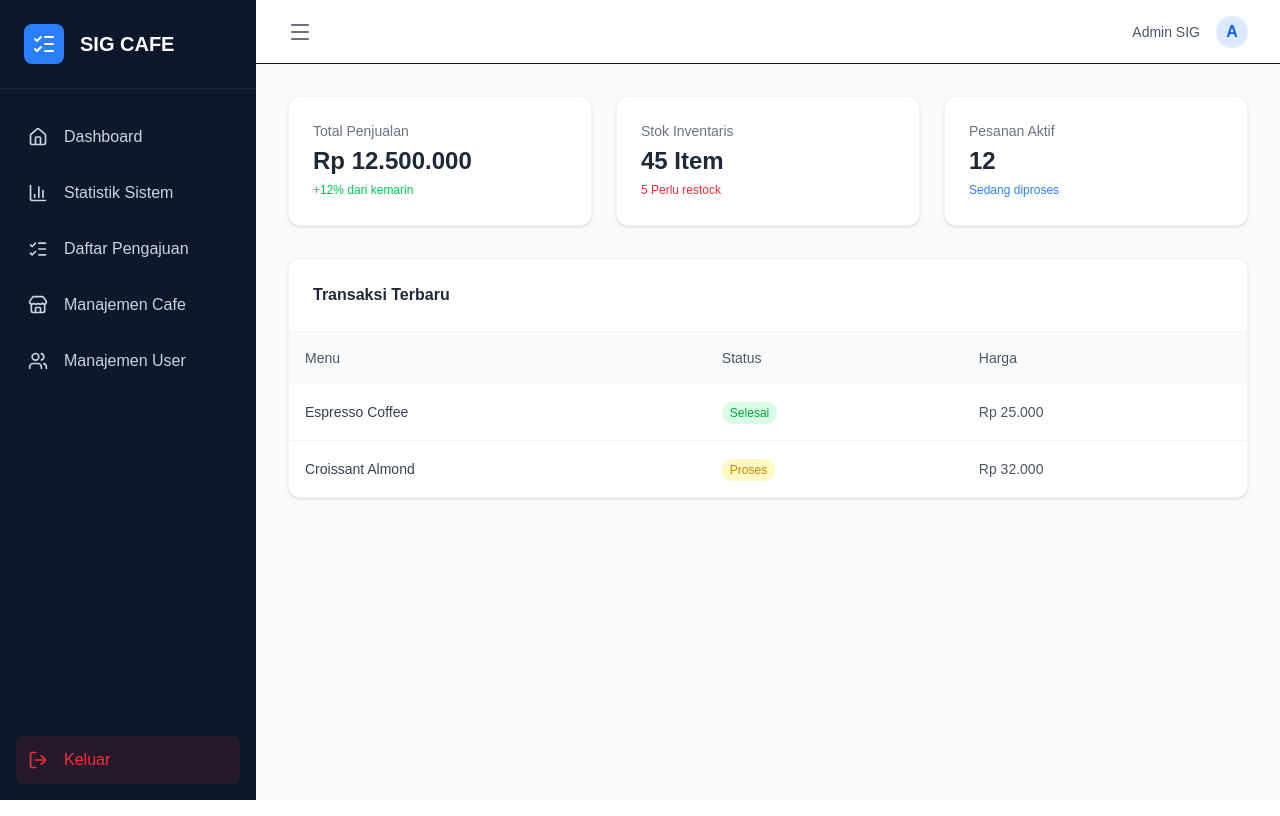
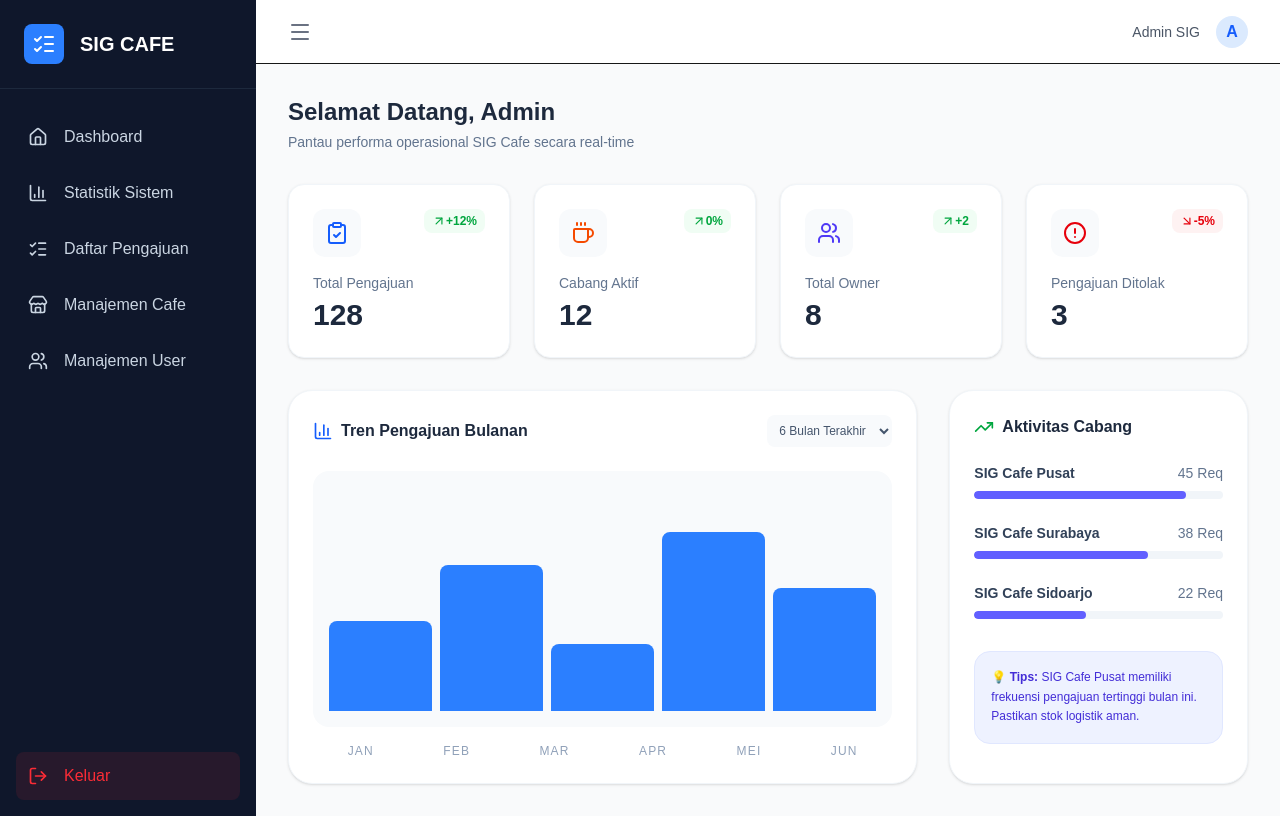
Before and after one commit to Bagus1508/SIG-CAFE, a Next.js app: page /dashboard in a window 1280 px wide. Built offline with nearby package versions, Linux system fonts and the light colour scheme.

Commit message:
Fix : Fix Dashboard

```diff
--- a/app/dashboard/page.tsx
+++ b/app/dashboard/page.tsx
@@ -1,55 +1,101 @@
+"use client"
 import DashboardLayout from "@/components/DashboardLayout"
+import { BarChart3, TrendingUp, AlertCircle, Coffee, Users, ClipboardCheck, ArrowUpRight, ArrowDownRight } from "lucide-react"
 
-export default function DashboardPage() {
+export default function StatisticsPage() {
+  // Data dummy untuk statistik
+  const stats = [
+    { label: "Total Pengajuan", value: "128", trend: "+12%", up: true, icon: <ClipboardCheck className="text-blue-600" /> },
+    { label: "Cabang Aktif", value: "12", trend: "0%", up: true, icon: <Coffee className="text-orange-600" /> },
+    { label: "Total Owner", value: "8", trend: "+2", up: true, icon: <Users className="text-indigo-600" /> },
+    { label: "Pengajuan Ditolak", value: "3", trend: "-5%", up: false, icon: <AlertCircle className="text-red-600" /> },
+  ]
+
+  const topCafes = [
+    { name: "SIG Cafe Pusat", requests: 45, percentage: "85%" },
+    { name: "SIG Cafe Surabaya", requests: 38, percentage: "70%" },
+    { name: "SIG Cafe Sidoarjo", requests: 22, percentage: "45%" },
+  ]
+
+  const data = [40, 65, 30, 80, 55];
+
   return (
     <DashboardLayout>
-      <div className="grid grid-cols-1 md:grid-cols-3 gap-6 mb-8">
-        {/* Card Statistik */}
-        <div className="bg-white p-6 rounded-xl shadow-sm border border-gray-100">
-          <p className="text-sm text-gray-500">Total Penjualan</p>
-          <h3 className="text-2xl font-bold text-gray-800 mt-1">Rp 12.500.000</h3>
-          <span className="text-xs text-green-500 font-medium">+12% dari kemarin</span>
+      <div className="mb-8">
+        <h1 className="text-2xl font-bold text-slate-800">Selamat Datang, Admin</h1>
+        <p className="text-slate-500 text-sm mt-1">Pantau performa operasional SIG Cafe secara real-time</p>
+      </div>
+
+      {/* Grid Stat Cards */}
+      <div className="grid grid-cols-1 md:grid-cols-2 lg:grid-cols-4 gap-6 mb-8">
+        {stats.map((stat, i) => (
+          <div key={i} className="bg-white p-6 rounded-2xl border border-slate-100 shadow-sm">
+            <div className="flex justify-between items-start mb-4">
+              <div className="p-3 bg-slate-50 rounded-xl">{stat.icon}</div>
+              <div className={`flex items-center text-xs font-bold px-2 py-1 rounded-lg ${stat.up ? 'bg-green-50 text-green-600' : 'bg-red-50 text-red-600'}`}>
+                {stat.up ? <ArrowUpRight size={14} /> : <ArrowDownRight size={14} />}
+                {stat.trend}
+              </div>
+            </div>
+            <p className="text-sm text-slate-500 font-medium">{stat.label}</p>
+            <p className="text-3xl font-bold text-slate-800 mt-1">{stat.value}</p>
+          </div>
+        ))}
+      </div>
+
+      <div className="grid grid-cols-1 lg:grid-cols-3 gap-8">
+        {/* Ringkasan Aktivitas (Chart Placeholder) */}
+        <div className="lg:col-span-2 bg-white p-6 rounded-3xl border border-slate-100 shadow-sm">
+          <div className="flex items-center justify-between mb-6">
+            <h2 className="font-bold text-slate-800 flex items-center gap-2">
+              <BarChart3 size={20} className="text-blue-600" /> Tren Pengajuan Bulanan
+            </h2>
+            <select className="text-xs bg-slate-50 border-none rounded-lg p-2 outline-none font-medium text-slate-600">
+              <option>6 Bulan Terakhir</option>
+              <option>1 Tahun Terakhir</option>
+            </select>
+          </div>
+        <div className="h-64 bg-slate-50 rounded-2xl flex items-end justify-around p-4 gap-2">
+        {data.map((h, i) => (
+            <div
+            key={i}
+            className="w-full bg-blue-500 rounded-t-lg transition-all hover:bg-blue-600 cursor-pointer"
+            style={{ height: `${h}%` }}
+            ></div>
+        ))}
+        </div>
+          <div className="flex justify-around mt-4 text-xs text-slate-400 font-medium uppercase tracking-widest">
+            <span>Jan</span><span>Feb</span><span>Mar</span><span>Apr</span><span>Mei</span><span>Jun</span>
+          </div>
         </div>
 
-        <div className="bg-white p-6 rounded-xl shadow-sm border border-gray-100">
-          <p className="text-sm text-gray-500">Stok Inventaris</p>
-          <h3 className="text-2xl font-bold text-gray-800 mt-1">45 Item</h3>
-          <span className="text-xs text-red-500 font-medium">5 Perlu restock</span>
+        {/* Top Performing Cafes */}
+        <div className="bg-white p-6 rounded-3xl border border-slate-100 shadow-sm">
+          <h2 className="font-bold text-slate-800 mb-6 flex items-center gap-2">
+            <TrendingUp size={20} className="text-green-600" /> Aktivitas Cabang
+          </h2>
+          <div className="space-y-6">
+            {topCafes.map((cafe, i) => (
+              <div key={i}>
+                <div className="flex justify-between text-sm mb-2">
+                  <span className="font-bold text-slate-700">{cafe.name}</span>
+                  <span className="text-slate-500">{cafe.requests} Req</span>
+                </div>
+                <div className="w-full h-2 bg-slate-100 rounded-full overflow-hidden">
+                  <div
+                    className="h-full bg-indigo-500 rounded-full"
+                    style={{ width: cafe.percentage }}
+                  ></div>
+                </div>
+              </div>
+            ))}
+          </div>
+          <div className="mt-8 p-4 bg-indigo-50 rounded-2xl border border-indigo-100">
+            <p className="text-xs text-indigo-700 font-medium leading-relaxed">
+              💡 <strong>Tips:</strong> SIG Cafe Pusat memiliki frekuensi pengajuan tertinggi bulan ini. Pastikan stok logistik aman.
+            </p>
+          </div>
         </div>
-
-        <div className="bg-white p-6 rounded-xl shadow-sm border border-gray-100">
-          <p className="text-sm text-gray-500">Pesanan Aktif</p>
-          <h3 className="text-2xl font-bold text-gray-800 mt-1">12</h3>
-          <span className="text-xs text-blue-500 font-medium">Sedang diproses</span>
-        </div>
-      </div>
-
-      {/* Tabel Data Dummy */}
-      <div className="bg-white rounded-xl shadow-sm border border-gray-100 overflow-hidden">
-        <div className="p-6 border-b border-gray-100">
-          <h2 className="font-bold text-gray-800">Transaksi Terbaru</h2>
-        </div>
-        <table className="w-full text-left border-collapse">
-          <thead className="bg-gray-50 text-gray-600 text-sm">
-            <tr>
-              <th className="p-4 font-medium">Menu</th>
-              <th className="p-4 font-medium">Status</th>
-              <th className="p-4 font-medium">Harga</th>
-            </tr>
-          </thead>
-          <tbody className="divide-y divide-gray-100">
-            <tr className="hover:bg-gray-50">
-              <td className="p-4 text-sm text-gray-700 font-medium">Espresso Coffee</td>
-              <td className="p-4"><span className="px-2 py-1 bg-green-100 text-green-600 rounded-full text-xs">Selesai</span></td>
-              <td className="p-4 text-sm text-gray-600 font-medium">Rp 25.000</td>
-            </tr>
-            <tr className="hover:bg-gray-50">
-              <td className="p-4 text-sm text-gray-700 font-medium">Croissant Almond</td>
-              <td className="p-4"><span className="px-2 py-1 bg-yellow-100 text-yellow-600 rounded-full text-xs">Proses</span></td>
-              <td className="p-4 text-sm text-gray-600 font-medium">Rp 32.000</td>
-            </tr>
-          </tbody>
-        </table>
       </div>
     </DashboardLayout>
   )
```
